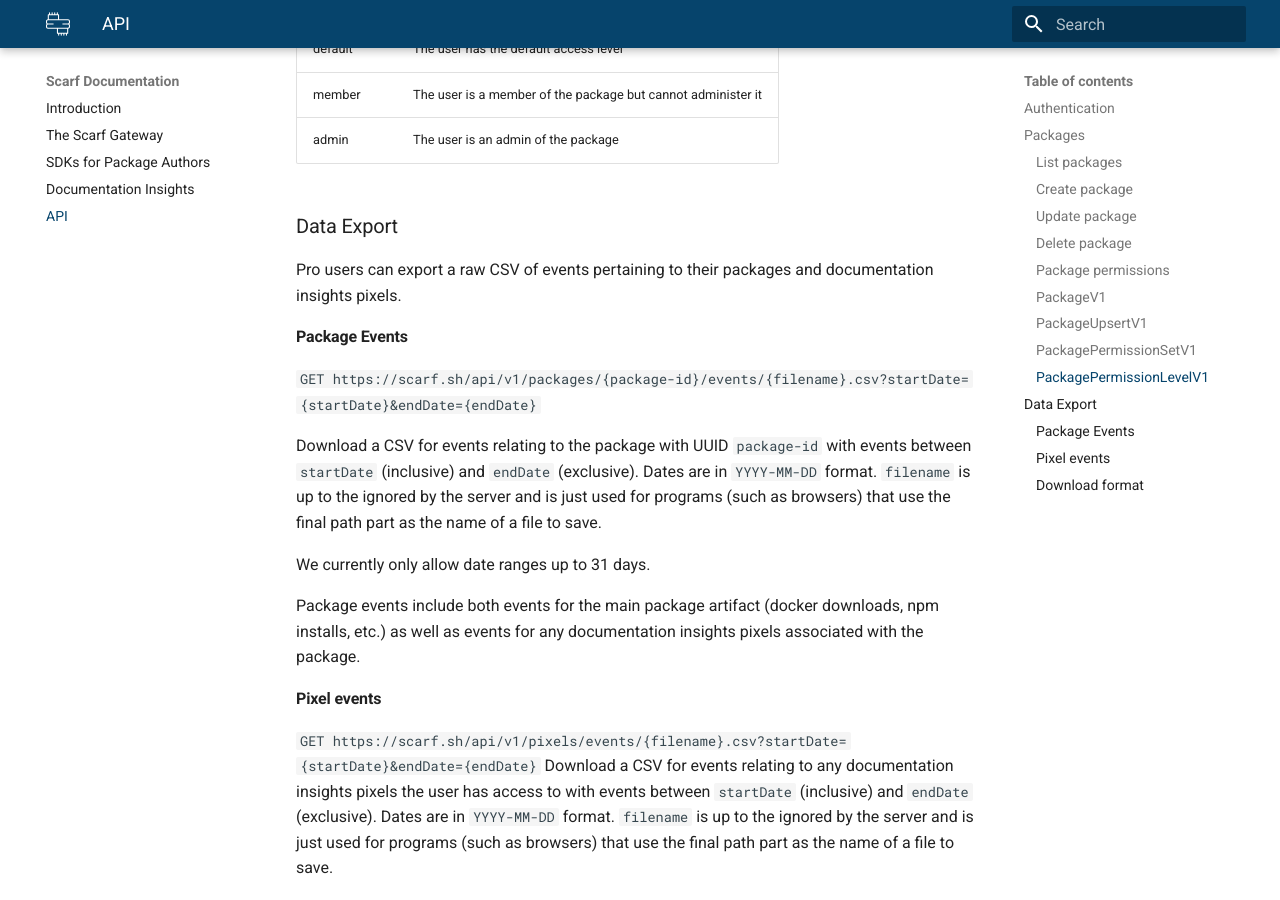
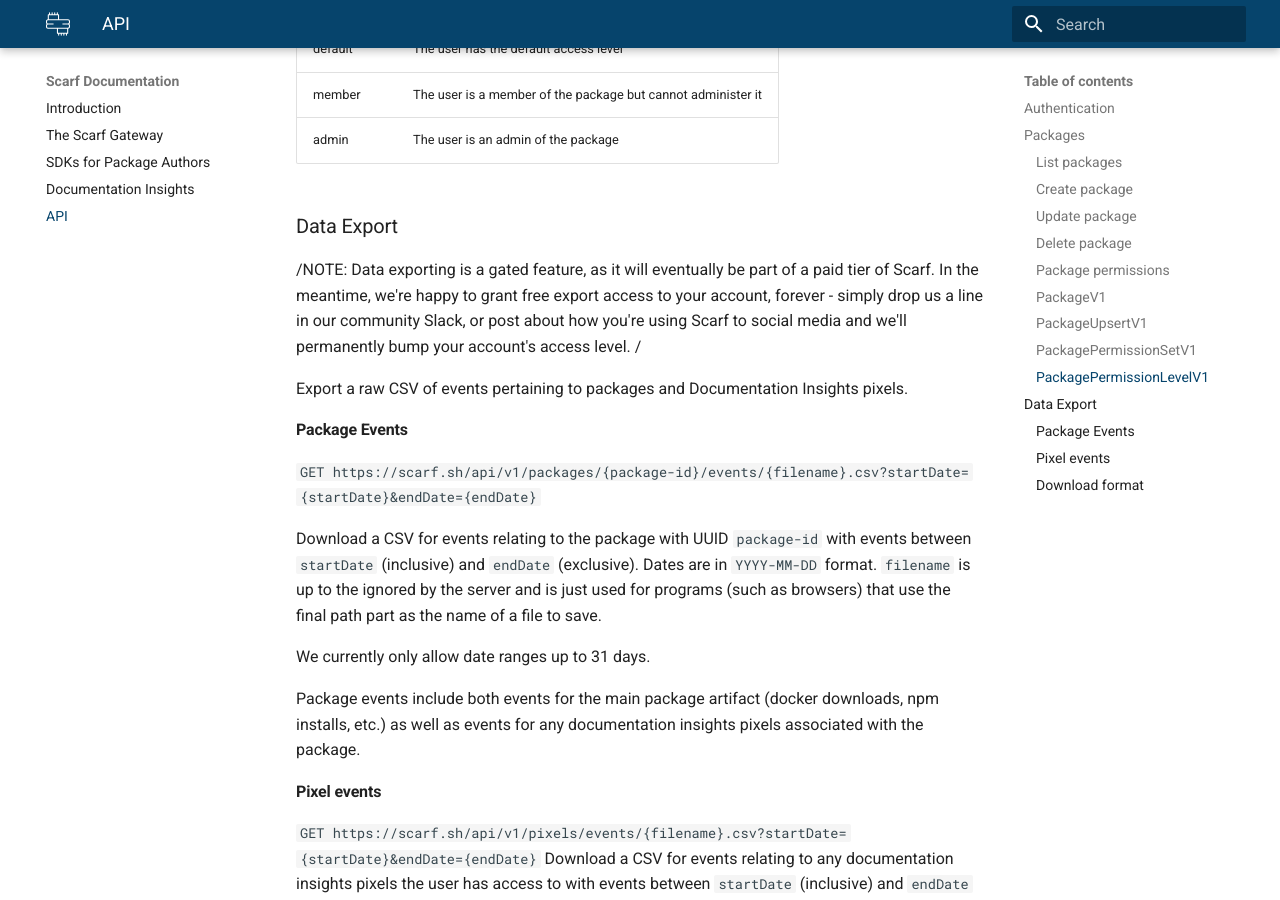
Before and after one commit to scarf-sh/docs, an MkDocs documentation site: the page built from docs/api.md, in a window 1280 px wide and 900 px high, scrolled down 2590 px. Built offline with MkDocs 1.6.1 and Material for MkDocs 9.7.7, drawn with Linux system fonts in a browser that asks for light colours.

Commit message:
Notice around export feature gate

```diff
--- a/docs/api.md
+++ b/docs/api.md
@@ -83,7 +83,9 @@
 
 ### Data Export
 
-Pro users can export a raw CSV of events pertaining to their packages and documentation insights pixels.
+/NOTE: Data exporting is a gated feature, as it will eventually be part of a paid tier of Scarf. In the meantime, we're happy to grant free export access to your account, forever - simply drop us a line in our community Slack, or post about how you're using Scarf to social media and we'll permanently bump your account's access level. /
+
+Export a raw CSV of events pertaining to packages and Documentation Insights pixels.
 
 #### Package Events
 `GET https://scarf.sh/api/v1/packages/{package-id}/events/{filename}.csv?startDate={startDate}&endDate={endDate}`
```
